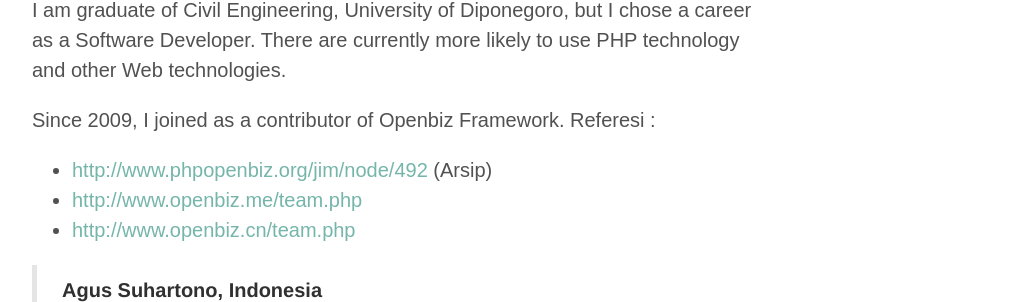
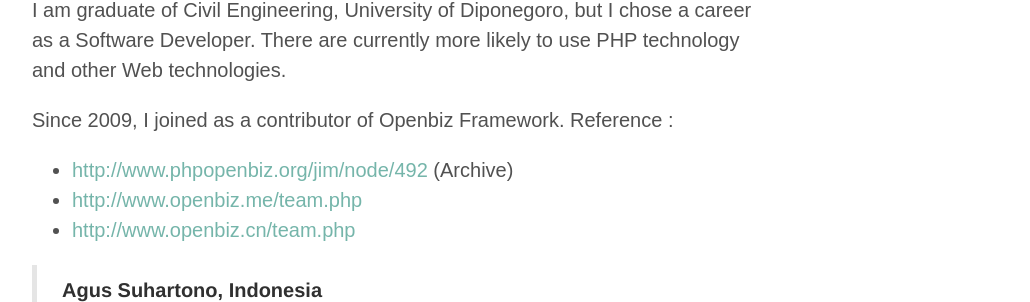
Before and after one commit to agussuhartono/agussuhartono.github.io, a Jekyll site: the page built from about.md, in a window 1280 px wide and 992 px high. Shown: the part 355-657 px from the top of the window, without its empty margins (248-1278 px from the left). Built offline with Jekyll 4.4.1, drawn with Linux system fonts in a browser that asks for light colours; comment, search, counter and statistics services are not loaded.

Commit message:
fix about

```diff
--- a/about.md
+++ b/about.md
@@ -14,9 +14,9 @@
 There are currently more likely to use PHP technology and other Web technologies.
 
 Since 2009, I joined as a contributor of Openbiz Framework.
-Referesi :
+Reference :
 
-- <a href="https://web.archive.org/web/20091227073619/http://www.phpopenbiz.org/jim/node/492]" > http://www.phpopenbiz.org/jim/node/492 </a> (Arsip)
+- <a href="https://web.archive.org/web/20091227073619/http://www.phpopenbiz.org/jim/node/492]" > http://www.phpopenbiz.org/jim/node/492 </a> (Archive)
 - <a href="http://www.openbiz.me/team.php">http://www.openbiz.me/team.php</a>
 - <a href="http://www.openbiz.cn/team.php">http://www.openbiz.cn/team.php</a>
 
```
